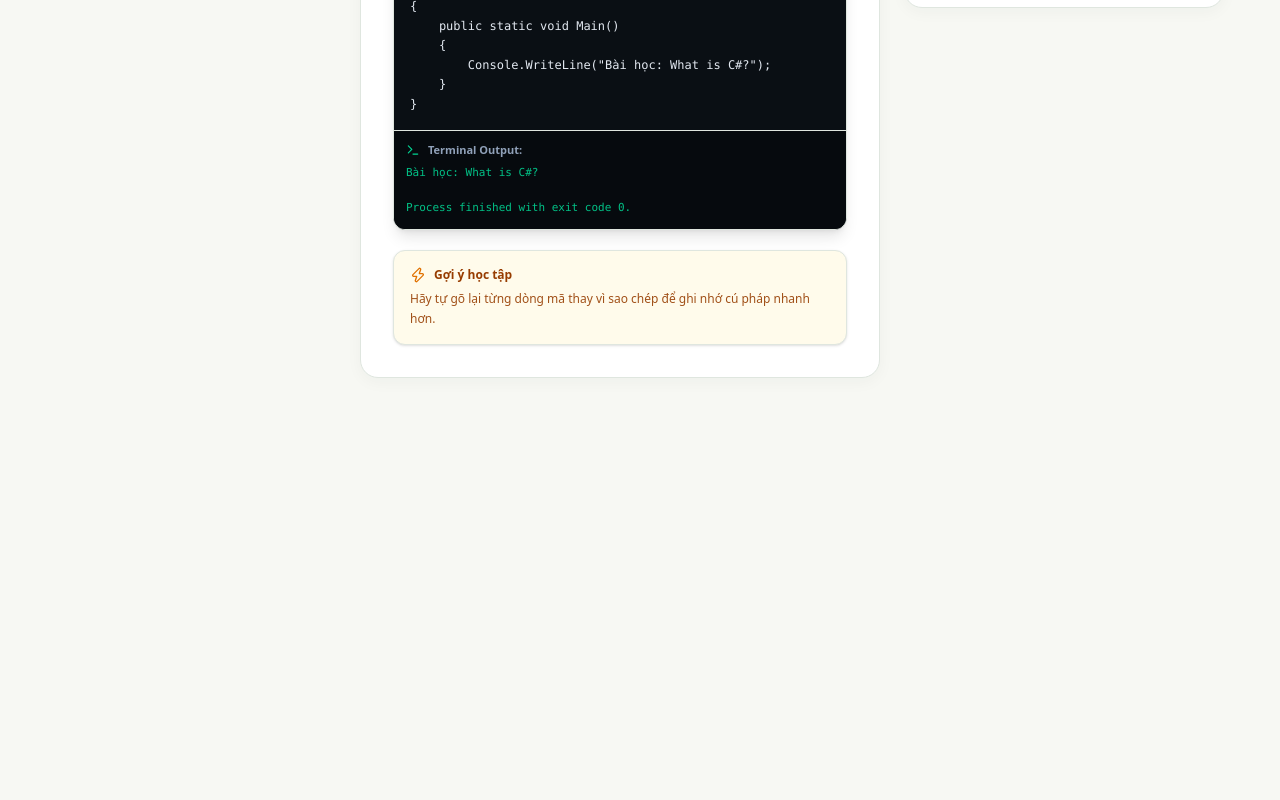
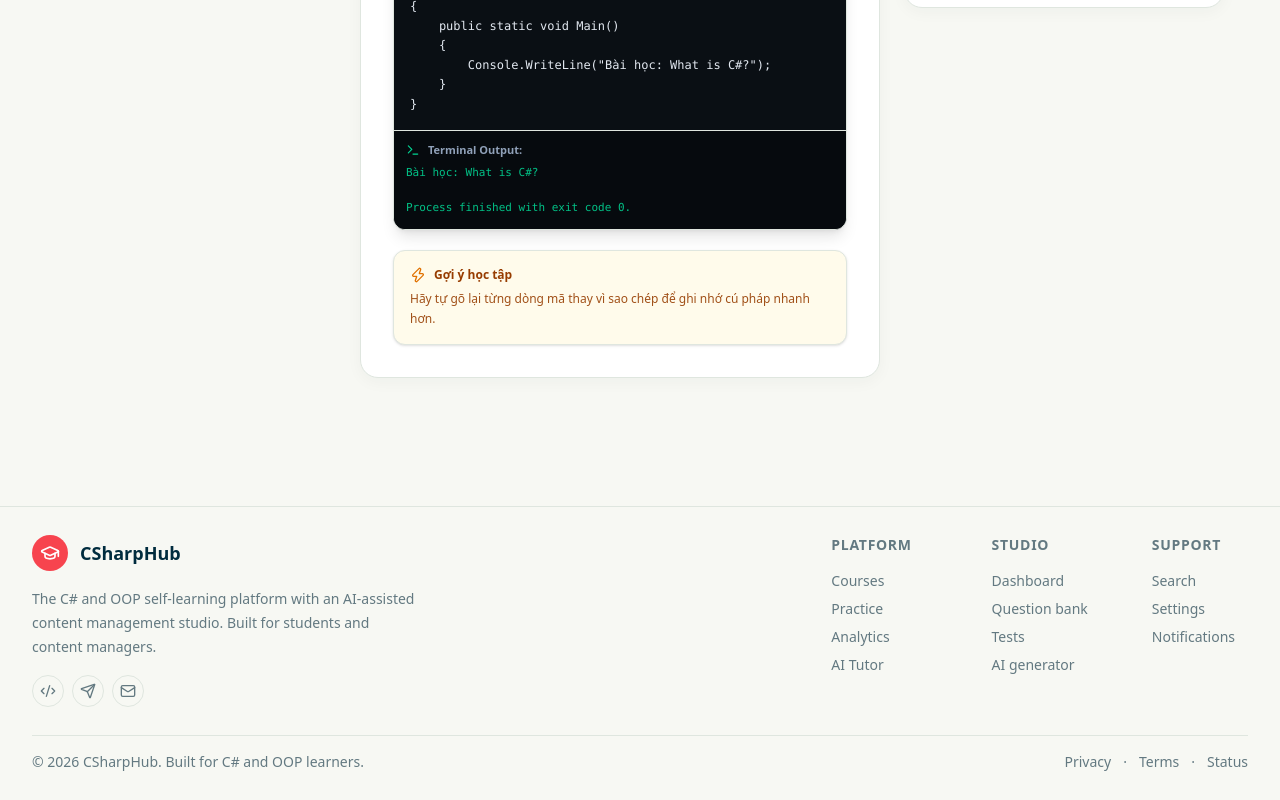
Before and after one commit to ChuChoaChan131019/DoAnChuyenNganh-LearningProject, a Next.js app in the folder frontend/: page /learner/courses/1/lessons/1 in a window 1280 px wide. Shown: the part 1002-1802 px from the top of the page. Before the commit the page ends 1508 px from the top, so only its background shows below. Built offline with nearby package versions, Linux system fonts and the light colour scheme; no server answers.

Commit message:
Thêm footer cho learner và content-manager

```diff
--- a/frontend/src/app/learner/layout.tsx
+++ b/frontend/src/app/learner/layout.tsx
@@ -1,4 +1,5 @@
 import React from 'react';
+import { LearnerFooter } from '@/components/learner/footer';
 import { LearnerTopbar } from '@/components/learner/topbar';
 
 export default function LearnerLayout({
@@ -15,6 +16,8 @@ export default function LearnerLayout({
       <main className="mx-auto max-w-7xl p-6 lg:p-8">
         {children}
       </main>
+
+      <LearnerFooter />
     </div>
   );
 }
--- a/frontend/src/components/content-manager/admin-shell.tsx
+++ b/frontend/src/components/content-manager/admin-shell.tsx
@@ -1,6 +1,7 @@
 'use client';
 
 import React, { useState } from 'react';
+import { Footer } from './footer';
 import { Sidebar } from './sidebar';
 import { Topbar } from './topbar';
 
@@ -23,6 +24,7 @@ export function AdminShell({ children }: { children: React.ReactNode }) {
       <div className={`flex min-w-0 flex-1 flex-col transition-all duration-300 ${CONTENT_PADDING[contentState]}`}>
         <Topbar />
         <main className="flex-1 overflow-y-auto p-6 lg:p-8">{children}</main>
+        <Footer />
       </div>
     </div>
   );
--- /dev/null
+++ b/frontend/src/components/content-manager/footer.tsx
@@ -0,0 +1,87 @@
+import { Code2, GraduationCap, Mail, Send } from 'lucide-react';
+
+export function Footer() {
+  return (
+    <footer className="bg-sidebar px-7 py-7 text-white lg:px-8">
+      <div className="flex flex-col gap-8 lg:flex-row lg:items-start lg:justify-between">
+        <div className="max-w-sm">
+          <div className="flex items-center gap-3">
+            <span className="grid h-9 w-9 place-items-center rounded-full bg-primary text-white">
+              <GraduationCap className="h-5 w-5" />
+            </span>
+            <p className="text-lg font-bold">CSharpHub</p>
+          </div>
+          <p className="mt-4 text-sm leading-6 text-white/75">
+            The C# and OOP self-learning platform with AI-assisted content
+            management studio. Built for students and content managers.
+          </p>
+
+          <div className="mt-4 flex gap-2">
+            <a
+              aria-label="CSharpHub on GitHub"
+              className="grid h-8 w-8 place-items-center rounded-full border border-white/60 text-white hover:bg-white/10"
+              href="#"
+            >
+              <Code2 className="h-4 w-4" />
+            </a>
+            <a
+              aria-label="Share CSharpHub"
+              className="grid h-8 w-8 place-items-center rounded-full border border-white/60 text-white hover:bg-white/10"
+              href="#"
+            >
+              <Send className="h-4 w-4" />
+            </a>
+            <a
+              aria-label="Contact CSharpHub"
+              className="grid h-8 w-8 place-items-center rounded-full border border-white/60 text-white hover:bg-white/10"
+              href="mailto:hello@csharphub.com"
+            >
+              <Mail className="h-4 w-4" />
+            </a>
+          </div>
+        </div>
+
+        <div className="grid grid-cols-2 gap-x-12 gap-y-6 text-sm sm:grid-cols-3 lg:gap-x-16">
+          <div>
+            <p className="font-semibold uppercase tracking-wider text-white/75">Platform</p>
+            <a
+              className="mt-4 block text-white/75 hover:text-white"
+              href="/content-manager/learning-content/courses"
+            >
+              Courses
+            </a>
+            <a className="mt-2 block text-white/75 hover:text-white" href="/content-manager/testsandpractice/practicesets">Practice</a>
+            <a className="mt-2 block text-white/75 hover:text-white" href="/content-manager">Analytics</a>
+            <a className="mt-2 block text-white/75 hover:text-white" href="/content-manager">AI Tutor</a>
+          </div>
+
+          <div>
+            <p className="font-semibold uppercase tracking-wider text-white/75">Studio</p>
+            <a className="mt-4 block text-white/75 hover:text-white" href="/content-manager">Dashboard</a>
+            <a className="mt-2 block text-white/75 hover:text-white" href="/content-manager/questions/bank">Question bank</a>
+            <a className="mt-2 block text-white/75 hover:text-white" href="/content-manager/testsandpractice/tests">Tests</a>
+            <a className="mt-2 block text-white/75 hover:text-white" href="/content-manager">AI generator</a>
+          </div>
+
+          <div>
+            <p className="font-semibold uppercase tracking-wider text-white/75">Support</p>
+            <a className="mt-4 block text-white/75 hover:text-white" href="/content-manager/search">Search</a>
+            <a className="mt-2 block text-white/75 hover:text-white" href="/content-manager">Settings</a>
+            <a className="mt-2 block text-white/75 hover:text-white" href="/content-manager">Notifications</a>
+          </div>
+        </div>
+      </div>
+
+      <div className="mt-7 flex flex-col gap-3 border-t border-white/30 pt-4 text-sm text-white/75 sm:flex-row sm:items-center sm:justify-between">
+        <p>© 2026 CSharpHub. Built for C# and OOP learners.</p>
+        <div className="flex gap-3">
+          <a className="hover:text-white" href="#">Privacy</a>
+          <span aria-hidden="true">·</span>
+          <a className="hover:text-white" href="#">Terms</a>
+          <span aria-hidden="true">·</span>
+          <a className="hover:text-white" href="#">Status</a>
+        </div>
+      </div>
+    </footer>
+  );
+}
--- /dev/null
+++ b/frontend/src/components/learner/footer.tsx
@@ -0,0 +1,82 @@
+import { Code2, GraduationCap, Mail, Send } from 'lucide-react';
+
+export function LearnerFooter() {
+  return (
+    <footer className="border-t border-[#dfe6df] bg-[#F7F8F3] px-7 py-7 text-[#002c3e] lg:px-8">
+      <div className="mx-auto flex max-w-7xl flex-col gap-8 lg:flex-row lg:items-start lg:justify-between">
+        <div className="max-w-sm">
+          <div className="flex items-center gap-3">
+            <span className="grid h-9 w-9 place-items-center rounded-full bg-primary text-white">
+              <GraduationCap className="h-5 w-5" />
+            </span>
+            <p className="text-lg font-bold">CSharpHub</p>
+          </div>
+          <p className="mt-4 text-sm leading-6 text-[#637981]">
+            The C# and OOP self-learning platform with an AI-assisted content
+            management studio. Built for students and content managers.
+          </p>
+
+          <div className="mt-4 flex gap-2">
+            <a
+              aria-label="CSharpHub code repository"
+              className="grid h-8 w-8 place-items-center rounded-full border border-[#dfe6df] text-[#637981] hover:border-primary hover:text-primary"
+              href="#"
+            >
+              <Code2 className="h-4 w-4" />
+            </a>
+            <a
+              aria-label="Share CSharpHub"
+              className="grid h-8 w-8 place-items-center rounded-full border border-[#dfe6df] text-[#637981] hover:border-primary hover:text-primary"
+              href="#"
+            >
+              <Send className="h-4 w-4" />
+            </a>
+            <a
+              aria-label="Contact CSharpHub"
+              className="grid h-8 w-8 place-items-center rounded-full border border-[#dfe6df] text-[#637981] hover:border-primary hover:text-primary"
+              href="mailto:hello@csharphub.com"
+            >
+              <Mail className="h-4 w-4" />
+            </a>
+          </div>
+        </div>
+
+        <div className="grid grid-cols-2 gap-x-12 gap-y-6 text-sm sm:grid-cols-3 lg:gap-x-16">
+          <div>
+            <p className="font-semibold uppercase tracking-wider text-[#637981]">Platform</p>
+            <a className="mt-4 block text-[#637981] hover:text-[#002c3e]" href="/learner/courses">Courses</a>
+            <a className="mt-2 block text-[#637981] hover:text-[#002c3e]" href="/learner/practice">Practice</a>
+            <a className="mt-2 block text-[#637981] hover:text-[#002c3e]" href="/learner/dashboard">Analytics</a>
+            <a className="mt-2 block text-[#637981] hover:text-[#002c3e]" href="/learner/ai-tutor">AI Tutor</a>
+          </div>
+
+          <div>
+            <p className="font-semibold uppercase tracking-wider text-[#637981]">Studio</p>
+            <a className="mt-4 block text-[#637981] hover:text-[#002c3e]" href="/content-manager">Dashboard</a>
+            <a className="mt-2 block text-[#637981] hover:text-[#002c3e]" href="/content-manager/questions/bank">Question bank</a>
+            <a className="mt-2 block text-[#637981] hover:text-[#002c3e]" href="/content-manager/testsandpractice/tests">Tests</a>
+            <a className="mt-2 block text-[#637981] hover:text-[#002c3e]" href="/content-manager">AI generator</a>
+          </div>
+
+          <div>
+            <p className="font-semibold uppercase tracking-wider text-[#637981]">Support</p>
+            <a className="mt-4 block text-[#637981] hover:text-[#002c3e]" href="/learner/search">Search</a>
+            <a className="mt-2 block text-[#637981] hover:text-[#002c3e]" href="#">Settings</a>
+            <a className="mt-2 block text-[#637981] hover:text-[#002c3e]" href="#">Notifications</a>
+          </div>
+        </div>
+      </div>
+
+      <div className="mx-auto mt-7 flex max-w-7xl flex-col gap-3 border-t border-[#dfe6df] pt-4 text-sm text-[#637981] sm:flex-row sm:items-center sm:justify-between">
+        <p>© 2026 CSharpHub. Built for C# and OOP learners.</p>
+        <div className="flex gap-3">
+          <a className="hover:text-[#002c3e]" href="#">Privacy</a>
+          <span aria-hidden="true">·</span>
+          <a className="hover:text-[#002c3e]" href="#">Terms</a>
+          <span aria-hidden="true">·</span>
+          <a className="hover:text-[#002c3e]" href="#">Status</a>
+        </div>
+      </div>
+    </footer>
+  );
+}
```
